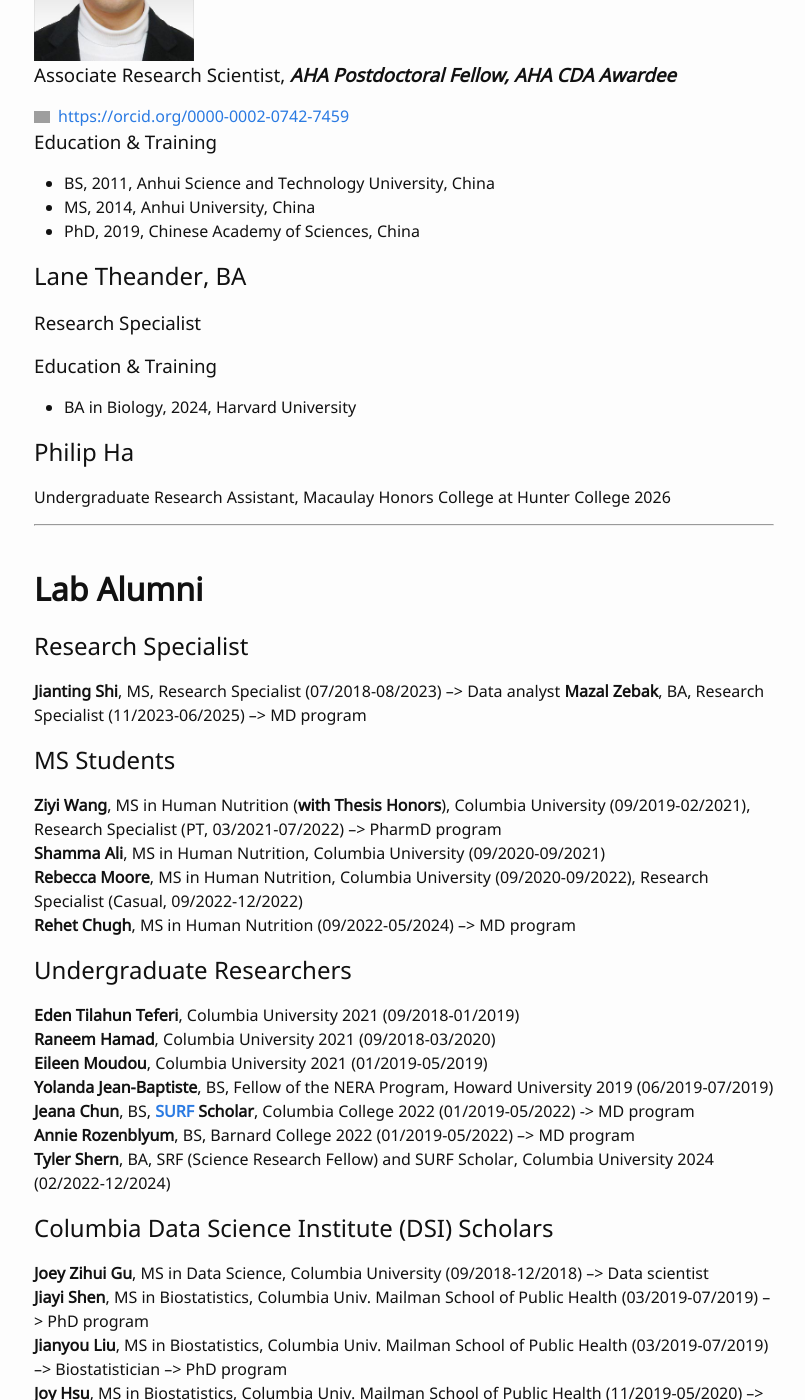
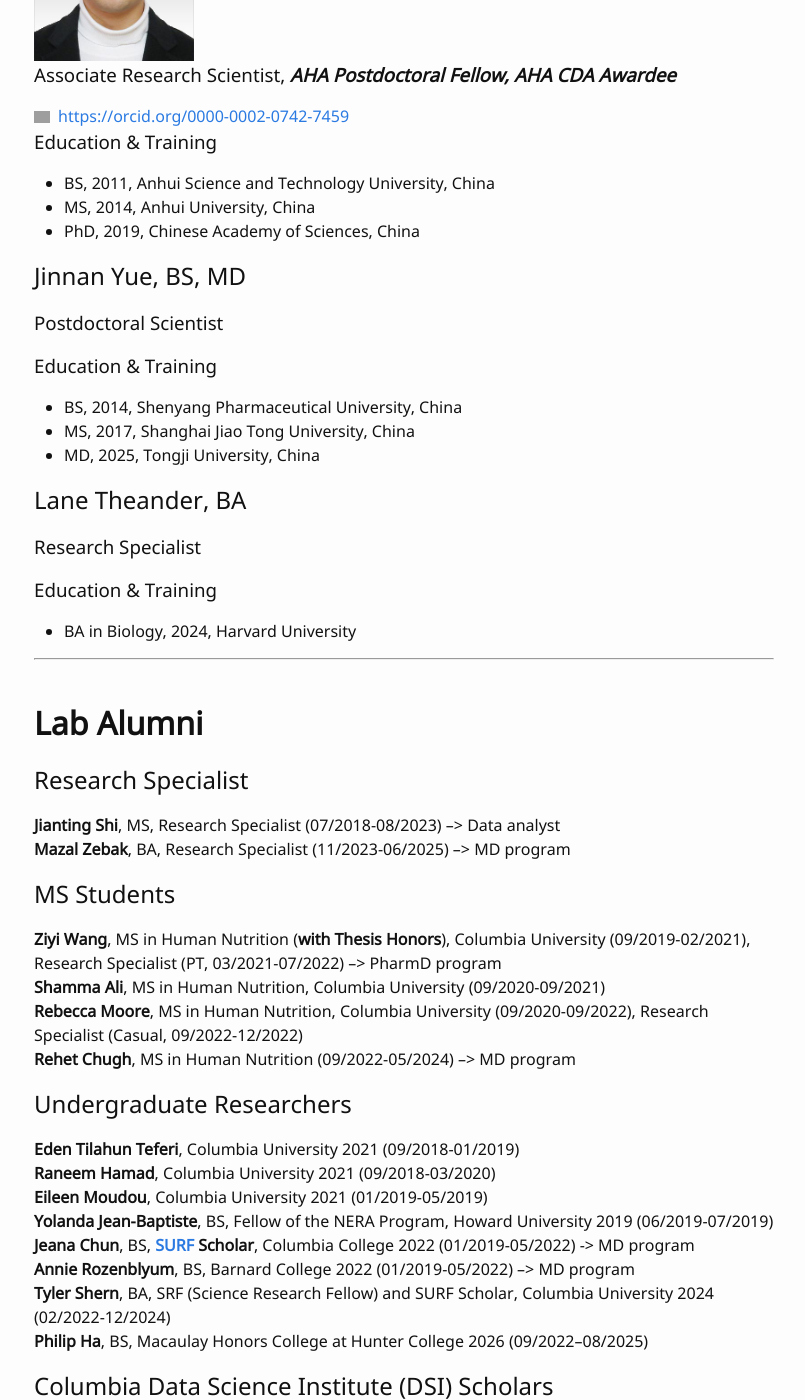
Before and after one commit to hanruizhang/zhanglab, a Jekyll site: the page built from 2_People.md, in a window 1280 px wide and 1400 px high, scrolled down 3322 px. Shown: the whole window, without its empty margins (236-1041 px from the left). Built offline with Jekyll 4.4.1, drawn with Linux system fonts in a browser that asks for light colours; comment, search, counter and statistics services are not loaded; grey boxes are pictures that could not be loaded.

Commit message:
Update 2_People.md

```diff
--- a/2_People.md
+++ b/2_People.md
@@ -83,6 +83,16 @@ I am interested in the functional interrogation of coronary artery disease-assoc
 - PhD, 2019, Chinese Academy of Sciences, China
 
 
+## Jinnan Yue, BS, MD
+
+### Postdoctoral Scientist
+
+### Education & Training
+- BS, 2014, Shenyang Pharmaceutical University, China
+- MS, 2017, Shanghai Jiao Tong University, China
+- MD, 2025, Tongji University, China
+
+
 ## Lane Theander, BA
 
 <!-- This is a comment
@@ -102,8 +112,6 @@ I am interested in the functional interrogation of coronary artery disease-assoc
 - BA in Biology, 2024, Harvard University
 
 
-## Philip Ha
-#### Undergraduate Research Assistant, Macaulay Honors College at Hunter College 2026
 
 ------
 &nbsp;
@@ -128,6 +136,7 @@ I am interested in the functional interrogation of coronary artery disease-assoc
 **Jeana Chun**, BS, **[SURF](http://www.columbia.edu/cu/biology/ug/surf/) Scholar**, Columbia College 2022 (01/2019-05/2022) -> MD program
 **Annie Rozenblyum**, BS, Barnard College 2022 (01/2019-05/2022) –> MD program
 **Tyler Shern**, BA, SRF (Science Research Fellow) and SURF Scholar, Columbia University 2024 (02/2022-12/2024)
+**Philip Ha**, BS, Macaulay Honors College at Hunter College 2026 (09/2022–08/2025)
 
 
 ## Columbia Data Science Institute (DSI) Scholars
```
